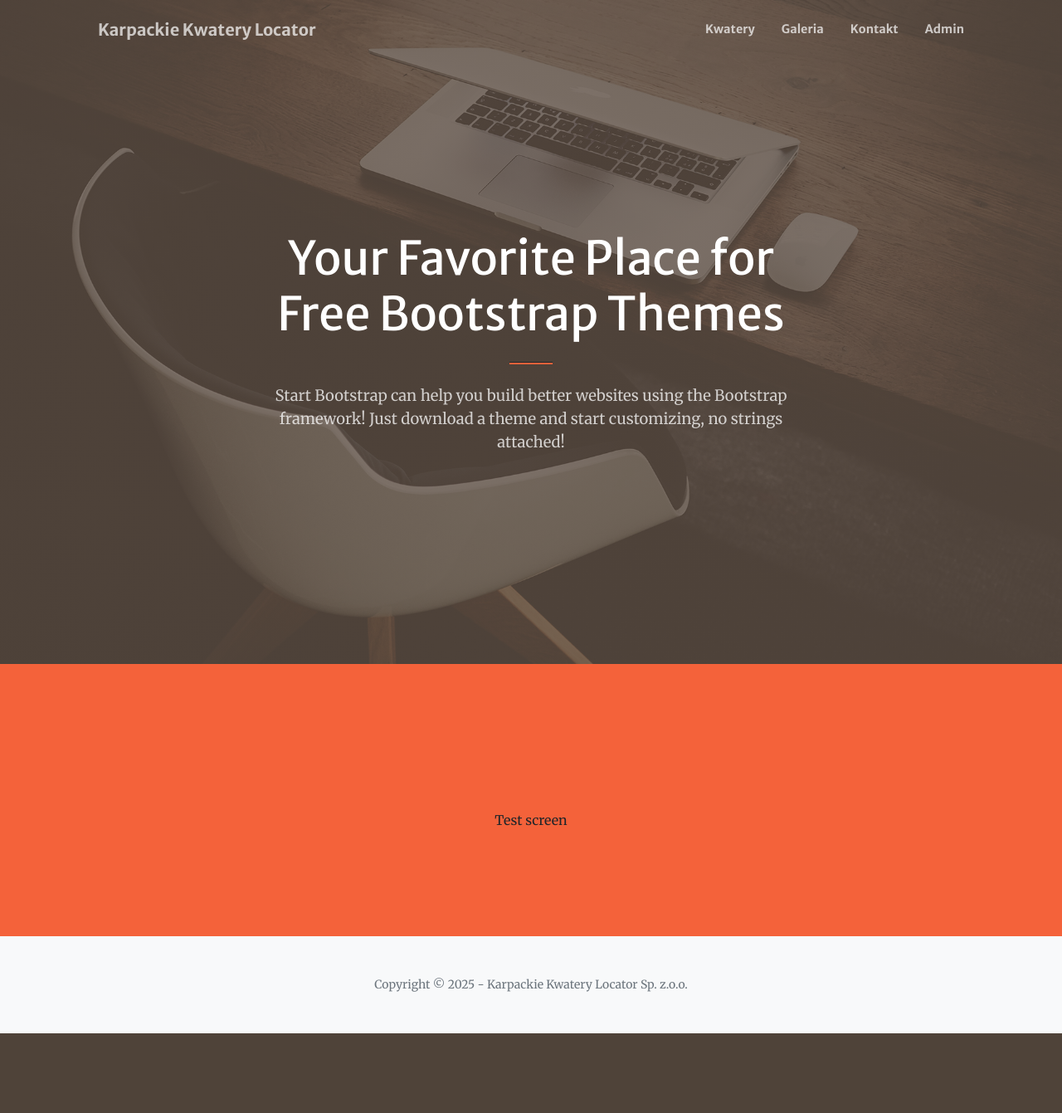
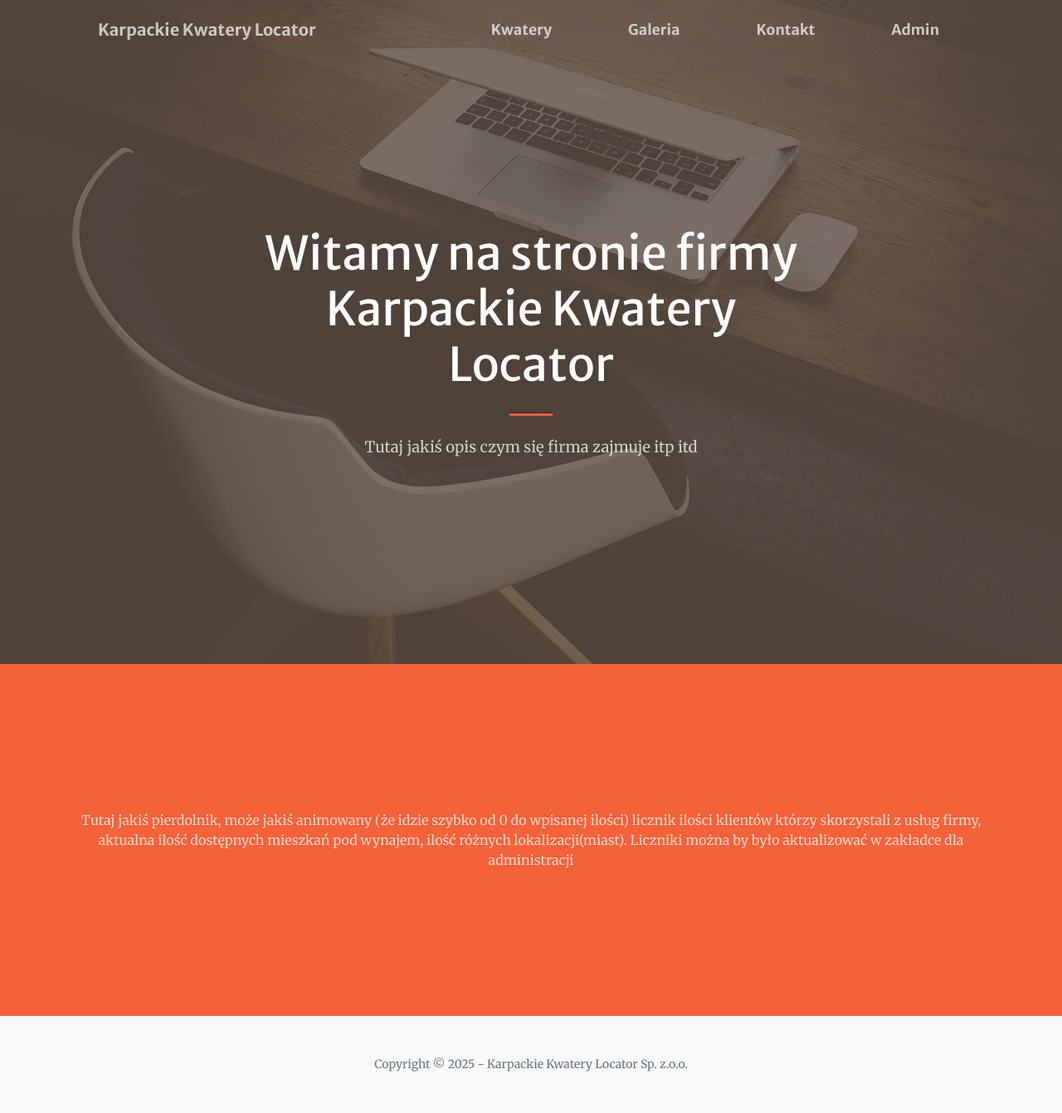
Before and after one commit to mykasero/Karpackie-Kwatery-Locator, a Django app: page / in a window 1280 px wide. Shown: the whole page at 83% size. Before the commit the page ends 1245 px from the top, so only its background shows below. Run offline with Django 5.2, Linux system fonts and the light colour scheme; data that the repository does not hold is empty; parts of the project's set-up code (start-up, migrations or seed data) failed here and were passed over; some libraries are stand-ins or nearby versions.

Commit message:
added new templates and fixed the issue with the background image in home template

```diff
--- a/templates/core/home.html
+++ b/templates/core/home.html
@@ -13,6 +13,21 @@
             background-attachment: scroll;
             background-size: cover;
           }
+        .masthead{
+            background-image: url({% static 'images/background.jpg'%});
+            background-size: cover;
+            background-position: center;
+            height: 100vh;
+        }
+        @media screen
+        and (min-width:992px){
+            .nav-item{
+                margin: 0 30px;
+            }
+            #mainNav .navbar-nav .nav-item .nav-link{
+                font-size: 1.1rem;
+            }
+        }
     </style>
 {% endblock %}
 {% block content %}
@@ -21,34 +36,23 @@
         <div class="container px-4 px-lg-5 h-100">
             <div class="row gx-4 gx-lg-5 h-100 align-items-center justify-content-center text-center">
                 <div class="col-lg-8 align-self-end">
-                    <h1 class="text-white font-weight-bold">Your Favorite Place for Free Bootstrap Themes</h1>
+                    <h1 class="text-white font-weight-bold">Witamy na stronie firmy Karpackie Kwatery Locator</h1>
                     <hr class="divider" />
                 </div>
                 <div class="col-lg-8 align-self-baseline">
-                    <p class="text-white-75 mb-5">Start Bootstrap can help you build better websites using the Bootstrap framework! Just download a theme and start customizing, no strings attached!</p>
+                    <p class="text-white-75 mb-5">Tutaj jakiś opis czym się firma zajmuje itp itd</p>
                     {% comment %} <a class="btn btn-primary btn-xl" href="#about">Find Out More</a> {% endcomment %}
                 </div>
             </div>
         </div>
     </header>
-    <!-- About-->
-    {% comment %} <section class="page-section bg-primary" id="about">
-        <div class="container px-4 px-lg-5">
-            <div class="row gx-4 gx-lg-5 justify-content-center">
-                <div class="col-lg-8 text-center">
-                    <h2 class="text-white mt-0">We've got what you need!</h2>
-                    <hr class="divider divider-light" />
-                    <p class="text-white-75 mb-4">Start Bootstrap has everything you need to get your new website up and running in no time! Choose one of our open source, free to download, and easy to use themes! No strings attached!</p>
-                    <a class="btn btn-light btn-xl" href="#services">Get Started!</a>
-                </div>
-            </div>
-        </div>
-    </section> {% endcomment %}
-    <!-- test content -->
+
     <section class="page-section bg-primary" id="content">
         <div class = "container">
             <div class ="text-center mt-5">
-                Test screen
+                <p class="text-white-75 mb-5">Tutaj jakiś pierdolnik, może jakiś animowany (że idzie szybko od 0 do wpisanej ilości)
+                    licznik ilości klientów którzy skorzystali z usług firmy, aktualna ilość dostępnych mieszkań pod wynajem,
+                    ilość różnych lokalizacji(miast). Liczniki można by było aktualizować w zakładce dla administracji</p>
                 {% if context %}
                     {% for item in context %}
                         <div>
```
Also changed, not shown: templates/core/admin_page.html (added, +27 -0 lines), templates/core/apartments.html (added, +23 -0 lines), templates/core/contact.html (added, +23 -0 lines), templates/core/gallery.html (added, +25 -0 lines).
